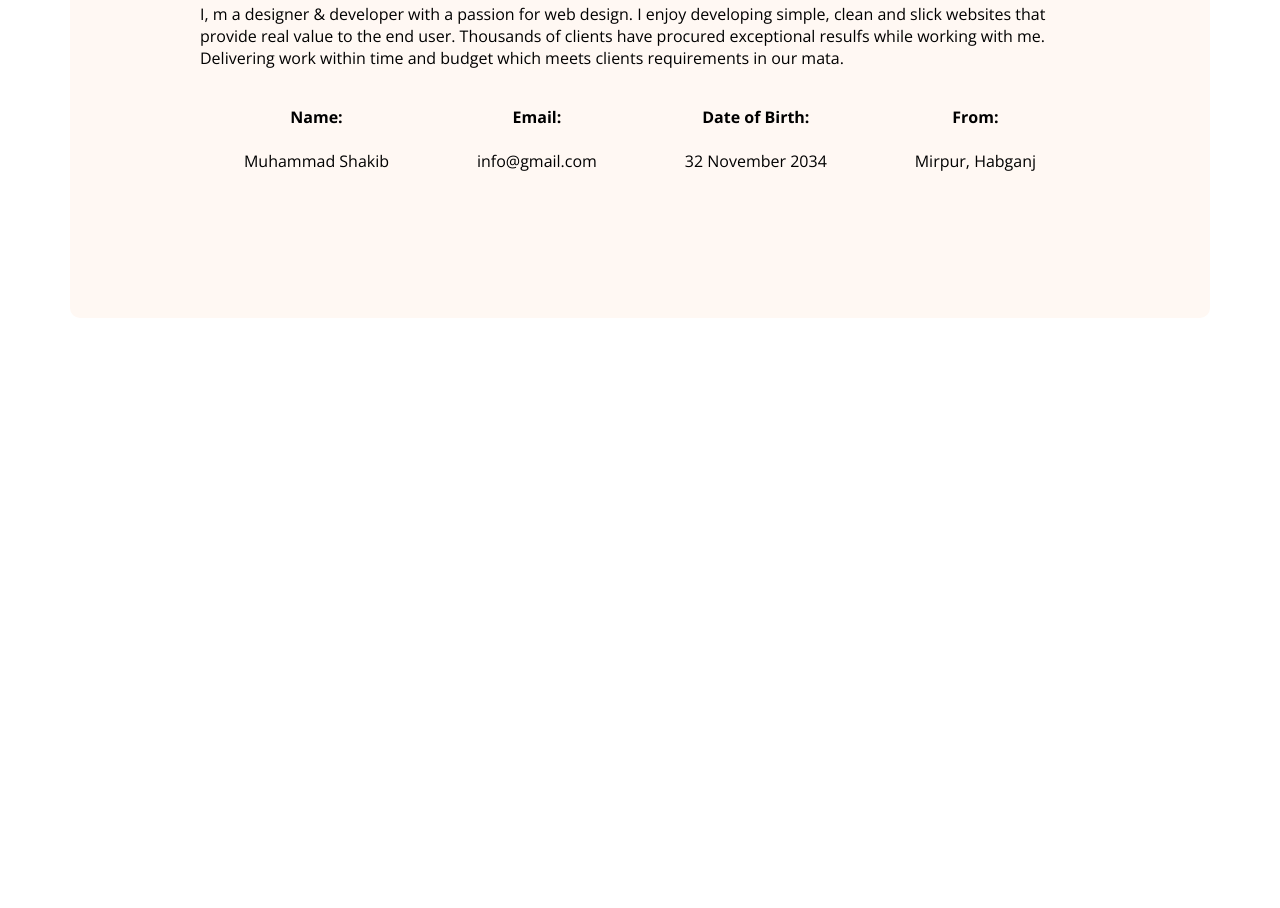
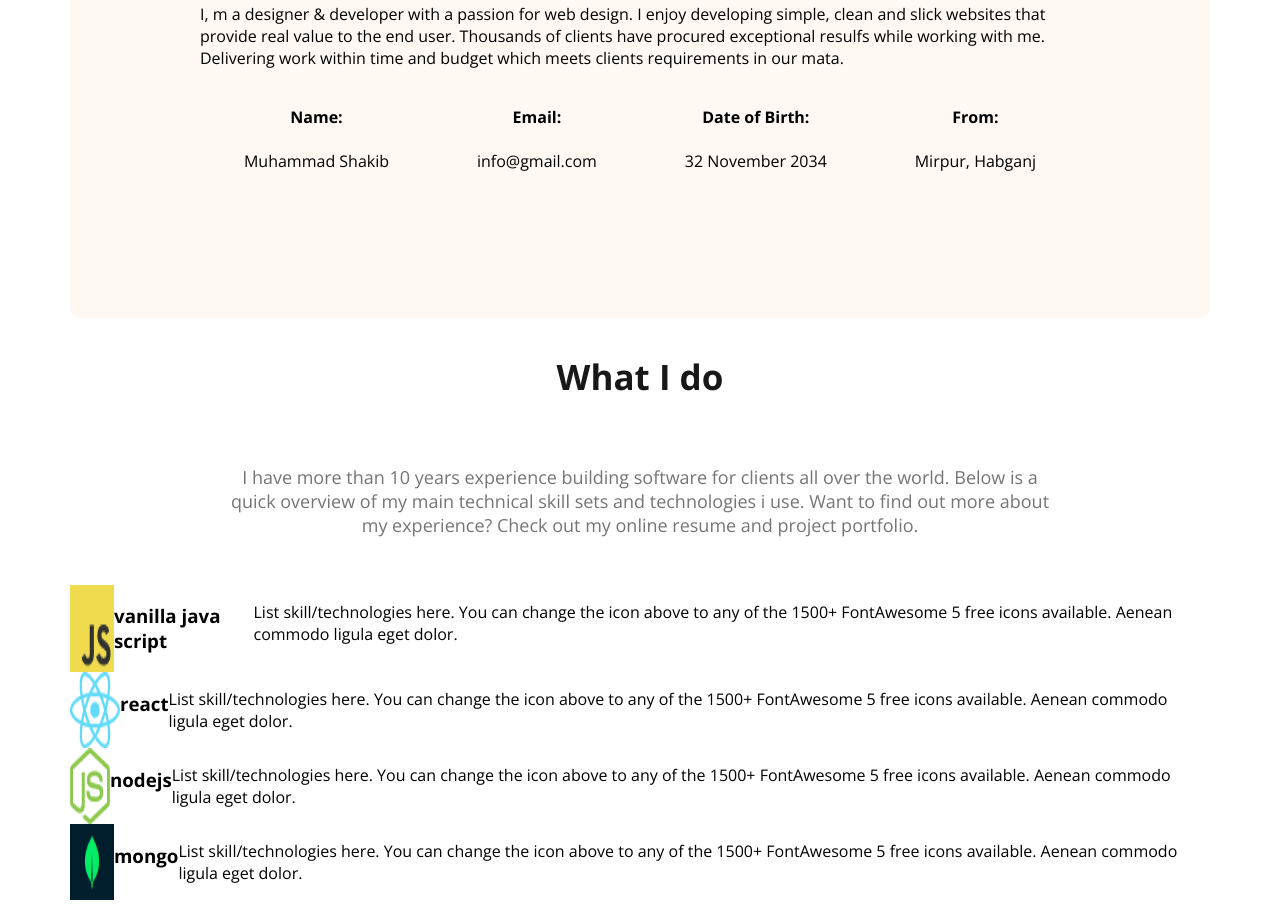
Before and after one commit to mdshakibmiah/webdeveloper-portfolio, a plain HTML site: page index.html in a window 1280 px wide. Shown: the part 894-1802 px from the top of the page. Before the commit the page ends 1220 px from the top, so only its background shows below. Drawn offline with nearby package versions, Linux system fonts and the light colour scheme.

Commit message:
added skill container

```diff
--- a/index.html
+++ b/index.html
@@ -62,6 +62,39 @@
 
 </div>
 </section>
+<section>
+    <h3 class="section-title">What I do</h3>
+  <p id="what-i-do-description" class="section-description">
+    I have more than 10 years experience building software for clients all over the world. Below is a quick overview of my main technical skill sets and technologies i use. Want to find out more about my experience? Check out my online resume and project portfolio.
+  </p>
+  <div class="skills-container">
+   <!-- .skills*4>h3.skills-title+p.skills-description -->
+   <div class="skill">
+    <img src="images/icons/js.png" alt="">
+    <h3 class="skill-title">vanilla java script</h3>
+    <p class="skill-description">List skill/technologies here. You can change the icon above to any of the 1500+ FontAwesome 5 free icons available. Aenean commodo ligula eget dolor.</p>
+   </div>
+
+   <div class="skill">
+    <img src="images/icons/react.png" alt="">
+    <h3 class="skill-title">react</h3>
+    <p class="skill-description">List skill/technologies here. You can change the icon above to any of the 1500+ FontAwesome 5 free icons available. Aenean commodo ligula eget dolor.</p>
+   </div>
+
+   <div class="skill">
+    <img src="images/icons/nodejs.png" alt="">
+    <h3 class="skill-title">nodejs</h3>
+    <p class="skill-description">List skill/technologies here. You can change the icon above to any of the 1500+ FontAwesome 5 free icons available. Aenean commodo ligula eget dolor.</p>
+   </div>
+
+   <div class="skill">
+    <img src="images/icons/mongo.png" alt="">
+    <h3 class="skill-title">mongo</h3>
+    <p class="skill-description">List skill/technologies here. You can change the icon above to any of the 1500+ FontAwesome 5 free icons available. Aenean commodo ligula eget dolor.</p>
+   </div>
+
+</div>
+</section>
 
     </main>
 
--- a/style/portfolio.css
+++ b/style/portfolio.css
@@ -75,7 +75,6 @@ margin-top: 5px;
 margin-bottom: 0px;
 }
 
-
 /* about section style */
 .about{
     padding: 130px;
@@ -102,7 +101,15 @@ main{
 .about-info-container{
     display: flex;
     justify-content: space-around;
+
 }
 .about-info{
     text-align: center;
+
 }
+#what-i-do-description{
+   padding: 30px 150px;
+}
+.skill{
+    display: flex;
+}
```
